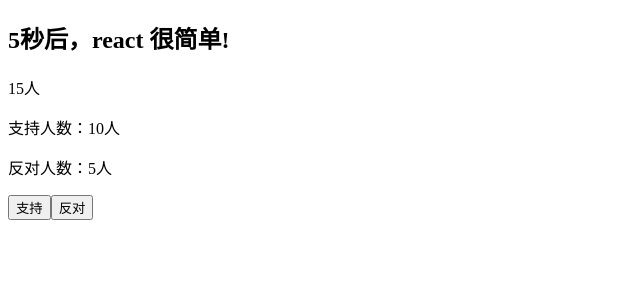
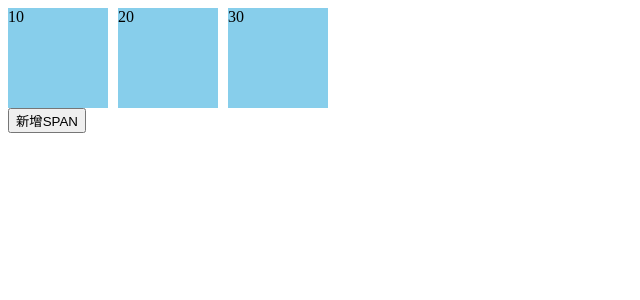
Before and after one commit to 905903576/React_study, a React app: page / in a window 1280 px wide. Shown: the top 300 px of the page, without its empty margins (0-640 px from the left). Built offline with nearby package versions, Linux system fonts and the light colour scheme.

Commit message:
PureComponent和Component的区别（包含底层处理机制）

```diff
--- a/src/index.jsx
+++ b/src/index.jsx
@@ -15,26 +15,26 @@
 const root = ReactDOM.createRoot(document.getElementById("root"));
 
 /* Day04-01 PureComponent 和 Component 的区别 */
+root.render(
+  <>
+    <Demo />
+  </>
+);
+
+/* Day03-03 */
 // root.render(
 //   <>
-//     <Demo />
+//     <Vote title="react 很简单!" />
 //   </>
 // );
 
-/* Day03-03 */
-root.render(
-  <>
-    <Vote title="react 很简单!" />
-  </>
-);
-
-setTimeout(() => {
-  root.render(
-    <>
-      <Vote title="5秒后，react 很简单!" />
-    </>
-  );
-}, 5000);
+// setTimeout(() => {
+//   root.render(
+//     <>
+//       <Vote title="5秒后，react 很简单!" />
+//     </>
+//   );
+// }, 5000);
 
 /* Day03-02 */
 // root.render(
--- /dev/null
+++ b/src/views/Day04-01-Demo2.jsx
@@ -0,0 +1,107 @@
+import React from "react";
+
+// 检查是否为对象
+const isObject = function isObject(obj) {
+  return obj !== null && /^(object|function)$/.test(typeof obj);
+};
+// 对象浅比较的方法
+const shallowEqual = function shallowEqual(objA, objB) {
+  if (!isObject(objA) || !isObject(objB)) return false;
+  if (objA === objB) return true;
+  // 先比较成员的数量
+  let keyA = Reflect.ownKeys(objA),
+    keyB = Reflect.ownKeys(objB);
+  if (keyA.length !== keyB.length) return false;
+  // 数量一直，再逐一比较内部的成员[只比较第一级：浅比较]
+  for (let i = 0; i < keyA.length; i++) {
+    let key = keyA[i];
+    // 如果一个对象中有这个成员，一个对象中没有；或者，都有这个成员，但是成员值不一样；都应该被判定为不相同
+    if (!objB.hasOwnProperty(key) || !Object.is(objA[key], objB[key]))
+      return false;
+  }
+  // 以上都处理完，发现没有不相同的成员，则认为两个对象是相等的
+  return true;
+};
+
+class Demo extends React.PureComponent {
+  // 把继承改为 Component 自己设置 shouldComponentUpdate 周期函数，发现和继承 PureComponent 是一样的效果
+  state = {
+    arr: [10, 20, 30], // 0x001
+  };
+
+  render() {
+    let { arr } = this.state; // arr -> 0x001
+
+    return (
+      <div>
+        {arr.map((item, index) => {
+          return (
+            <span
+              key={index}
+              style={{
+                display: "inline-block",
+                width: 100,
+                height: 100,
+                background: "skyblue",
+                marginRight: 10,
+              }}
+            >
+              {item}
+            </span>
+          );
+        })}
+        <br />
+        <button
+          onClick={() => {
+            arr.push(40); // 给 0x001 堆中新增一个 40
+            /* // 无法更新的
+            this.setState({arr}); // 最新修改的状态地址，还是 0x001 [状态地址没有改]
+            */
+
+            // 跳过默认加的 shouldComponentUpdate，直接更新
+            // this.forceUpdate();
+            this.setState({
+              arr: [...arr], // 我们是让 arr 状态值改为一个新的数组 [堆地址]
+            });
+          }}
+        >
+          新增SPAN
+        </button>
+      </div>
+    );
+  }
+
+  /* shouldComponentUpdate(nextProps,nextState) {
+    let {props,state} = this
+    // props/state: 修改之前的属性状态
+    // nextProps/nextState: 将要修改的属性状态
+    return !shallowEqual(props,nextProps) || !shallowEqual(state,nextState)
+  } */
+}
+
+export default Demo;
+
+/*
+    PureComponent 和 Component 的区别：
+        PureComponent 会给类组件默认加一个 shouldComponentUpdate 周期函数
+            + 在此周期函数中，它对新老的属性/状态 会做一个浅比较
+            + 如果经过钱比较，发现属性和状态并没有改变，则会返回 false [也就是不继续更新组件]；有变化才会去更新 !!
+*/
+
+let obj = {
+  z: 20,
+};
+
+let objA = {
+  x: 10,
+  y: obj,
+  arr: [10, 20, 30],
+};
+obj.n = 1000;
+let objB = {
+  x: 10,
+  y: obj,
+  arr: [10, 20, 30],
+};
+
+console.log(shallowEqual(objA, objB));
```
